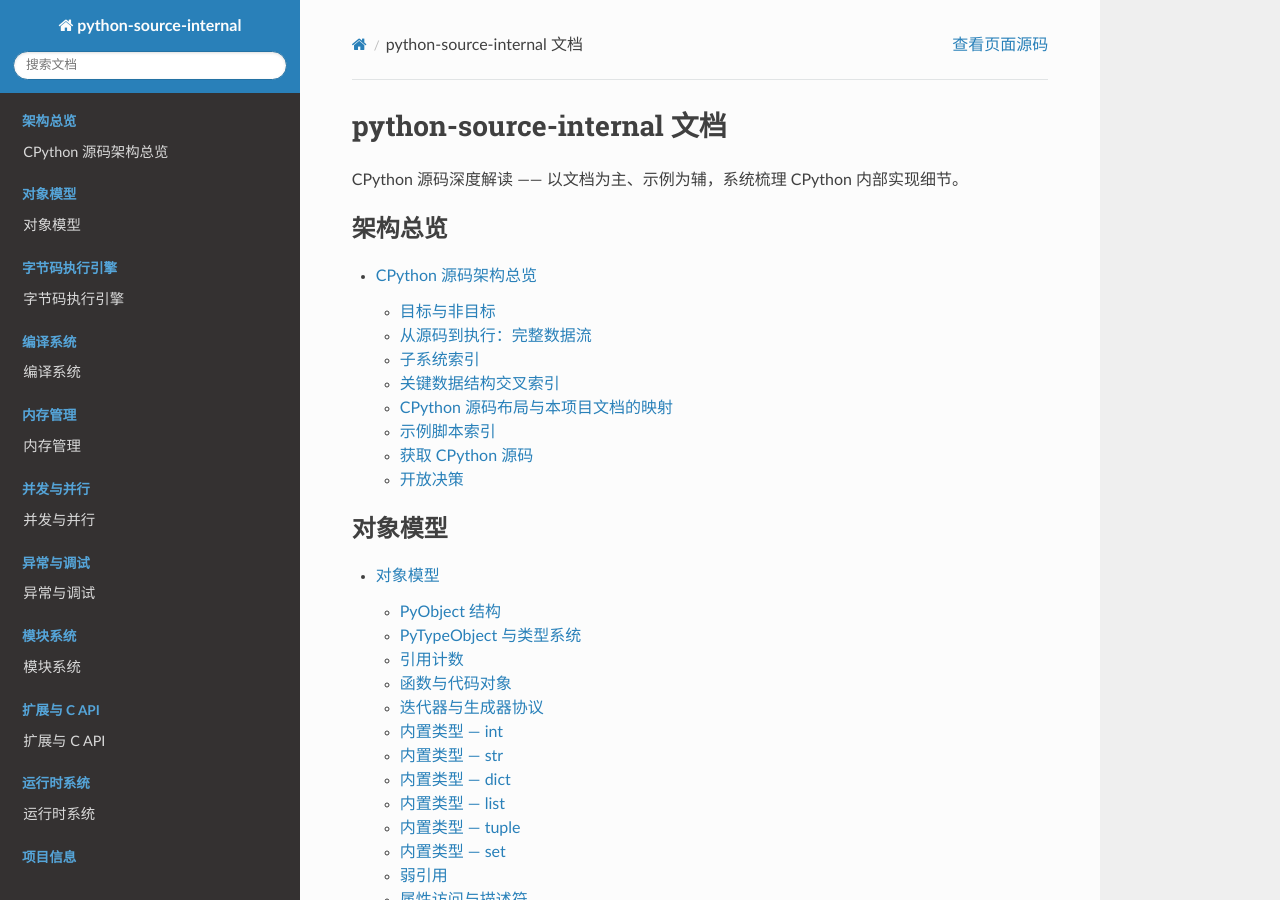
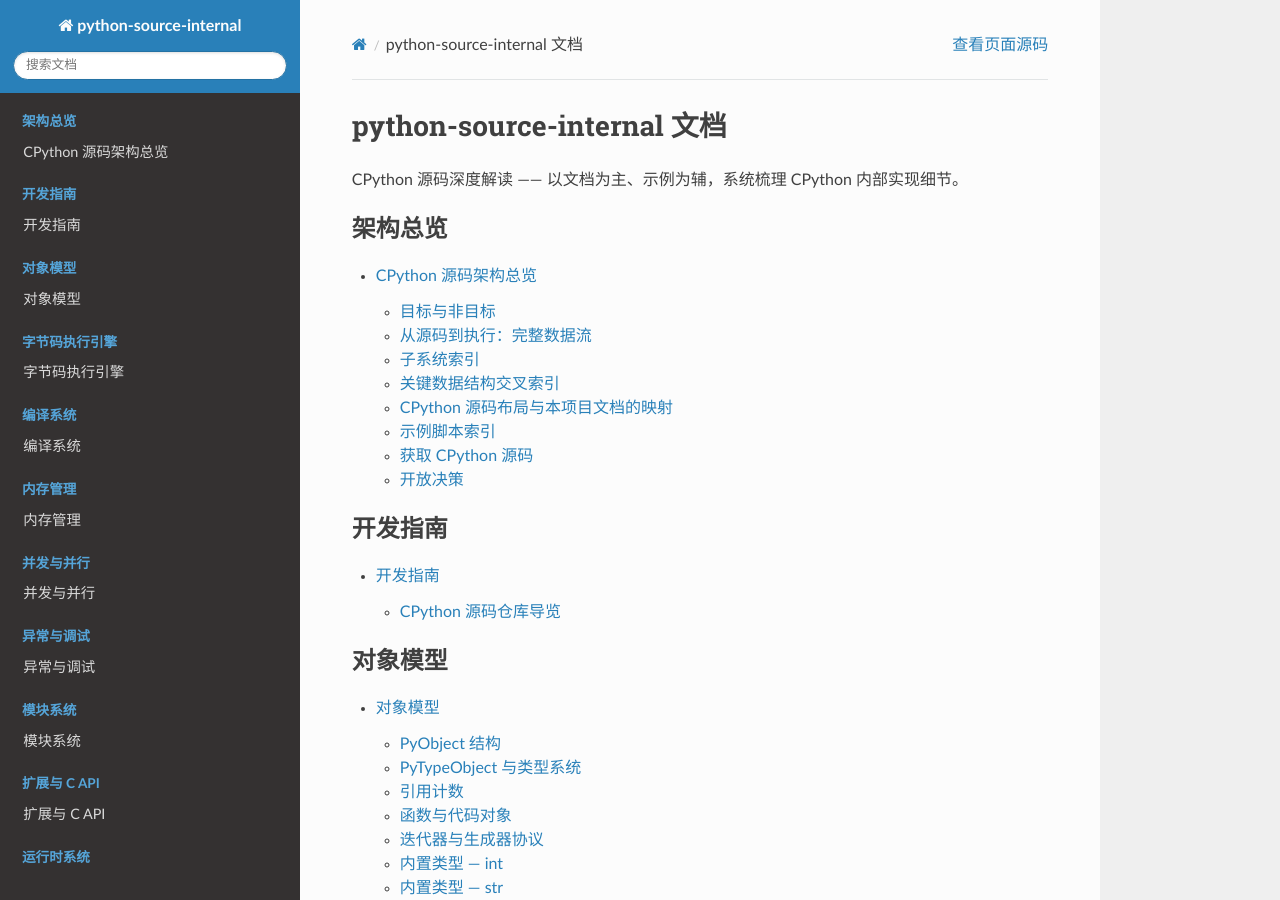
Before and after one commit to noisystreet/python_source_internal, a Sphinx documentation site: the page built from docs/index.rst, in a window 1280 px wide and 900 px high. Built offline with Sphinx 7.4.7 and the Read the Docs theme 3.1.0, drawn with Linux system fonts in a browser that asks for light colours; some of the changed lines change nothing that is shown.

Commit message:
feat: 新增"CPython 源码仓库导览" — 实操导航章节
新增 docs/guide/cpython-repo.rst + docs/guide/index.rst，覆盖：
- 仓库目录结构（Include/Objects/Python/Parser/Modules 等）
- 关键文件索引（20+ 入口文件）
- 构建系统与 configure 选项（--with-pydebug / --disable-gil / PGO）
- 如何根据错误/特性反推源码位置
- 调试与诊断（gdb、PYTHONDEVMODE、PYTHONMALLOC）
- 测试套件使用
- .py → .pyc → 执行 完整链路

docs/index.rst 新增"开发指南" toctree，与 ARCHITECTURE 互补。

```diff
--- /dev/null
+++ b/docs/guide/cpython-repo.rst
@@ -0,0 +1,294 @@
+CPython 源码仓库导览 — 布局、构建与导航
+=================================================
+
+本文是 CPython 源码仓库的**实操导览**，面向第一次打开 CPython 源码树的开发者。
+上一节 :doc:`ARCHITECTURE` 讲述了运行时架构，这一节关注仓库本身——文件在哪、
+怎么构建、怎么找代码、怎么调试。
+
+.. mermaid::
+
+    flowchart TD
+        subgraph Repo["cpython/ 仓库顶层"]
+            Include["Include/<br/>C 头文件"]
+            Objects["Objects/<br/>内置对象实现"]
+            Python["Python/<br/>执行引擎 & 编译器"]
+            Parser["Parser/<br/>词法 & 语法分析"]
+            Modules["Modules/<br/>内置 C 扩展"]
+            Lib["Lib/<br/>标准库 (.py)"]
+            Programs["Programs/<br/>入口函数"]
+            Doc["Doc/<br/>官方文档 (.rst)"-m]
+        end
+
+第一问：仓库目录结构
+--------------------
+
+CPython 仓库的顶层目录（排除 `Doc/`、`Tools/` 等辅助目录）：
+
+.. list-table::
+   :header-rows: 1
+
+   * - 目录
+     - 本项目的文档映射
+     - 说明
+   * - ``Include/``
+     - :doc:`objects/index`
+     - C 头文件。``object.h``（PyObject）、``cpython/``（内部 API）
+   * - ``Objects/``
+     - :doc:`objects/index`
+     - 内置对象的 C 实现。``object.c``、``longobject.c``、``dictobject.c`` 等
+   * - ``Python/``
+     - :doc:`ceval/index`, :doc:`compiler/compiler`
+     - 解释器核心。``ceval.c``（执行引擎）、``compile.c``（编译器）
+   * - ``Parser/``
+     - :doc:`compiler/tokenizer`, :doc:`compiler/parser`
+     - 词法分析器（``lexer/``）和 PEG 语法分析器（``pegen.c``）
+   * - ``Modules/``
+     - :doc:`modules/index`
+     - 内置 C 扩展模块。``_sqlite``、``_ssl``、``_json`` 等
+   * - ``Lib/``
+     - 不在本项目范围内
+     - Python 标准库。``os.py``、``json/``、``asyncio/`` 等
+   * - ``Programs/``
+     - :doc:`runtime/lifecycle`
+     - 入口函数。``python.c``（``main()``）
+   * - ``Mac/``, ``PC/``
+     - 不覆盖
+     - 平台特定代码（macOS、Windows）
+
+关键文件索引：
+
+.. list-table::
+   :header-rows: 1
+
+   * - 文件
+     - 作用
+   * - ``Include/object.h``
+     - PyObject / PyVarObject 定义，引用计数宏
+   * - ``Include/cpython/code.h``
+     - PyCodeObject 结构（字节码 + 异常表）
+   * - ``Objects/object.c``
+     - PyObject 基础操作（类型分配、INCREF/DECREF）
+   * - ``Objects/typeobject.c``
+     - PyTypeObject 实现（MRO、描述符、属性访问）
+   * - ``Python/ceval.c``
+     - Tier 1 + Tier 2 解释循环
+   * - ``Python/compile.c``
+     - AST → 字节码
+   * - ``Python/pylifecycle.c``
+     - 解释器初始化和终结
+   * - ``Python/ceval_gil.c``
+     - GIL 的 take / drop 实现
+   * - ``Python/gc.c``
+     - 分代垃圾回收
+   * - ``Parser/pegen.c``
+     - PEG 解析器入口
+
+第二问：构建系统
+------------------
+
+CPython 使用 **autoconf + make** 构建系统。核心命令：
+
+.. code-block:: bash
+
+    # 标准构建
+    ./configure --with-pydebug    # 调试构建（推荐用于开发）
+    make -j$(nproc)
+
+    # 特殊构建
+    ./configure --disable-gil     # 自由线程（无 GIL）实验
+    ./configure --enable-optimizations  # PGO 优化（慢，适合发布）
+
+    # 运行
+    ./python                     # 使用刚构建的解释器
+
+重要的 `configure` 选项：
+
+.. list-table::
+   :header-rows: 1
+
+   * - 选项
+     - 用途
+   * - ``--with-pydebug``
+     - 启用断言、额外检查、``--with-pydebug`` 构建
+   * - ``--disable-gil``
+     - 自由线程（实验性，3.13+）
+   * - ``--enable-optimizations``
+     - PGO + LTO 优化（构建慢 2-3 倍）
+   * - ``--with-valgrind``
+     - Valgrind 支持，检测内存泄漏
+   * - ``--with-address-sanitizer``
+     - AddressSanitizer 支持
+
+构建产物：
+
+.. code-block:: text
+
+    cpython/
+    ├── python               # 解释器可执行文件
+    ├── libpython3.14d.a     # 静态库（调试构建）
+    ├── Modules/
+    │   └── *.cpython-314d-*.so  # C 扩展 .so
+    └── build/
+        └── lib.linux-*-3.14d/   # 编译中间文件
+
+第三问：如何找到正确的代码文件
+------------------------------
+
+根据你观察到的 Python 行为反推源码文件：
+
+**情形 1：看到错误消息**
+
+.. code-block:: text
+
+    TypeError: can only concatenate str (not "int") to str
+
+→ ``Objects/unicodeobject.c`` 中搜索 ``can only concatenate``
+
+**情形 2：关心某个内置类型的操作**
+
+.. code-block:: text
+
+    list.append(x)     → Objects/listobject.c → list_append()
+    dict["key"]        → Objects/dictobject.c → PyDict_GetItem()
+    "hello".upper()    → Objects/unicodeobject.c → unicode_upper()
+
+**情形 3：关心语法或编译行为**
+
+.. code-block:: text
+
+    import foo          → Python/import.c → builtin___import__()
+    def f(): ...        → Python/symtable.c → 符号表分析
+    try: ... except:    → Python/compile.c → compiler_try_except()
+
+**情形 4：关心运行时行为**
+
+.. code-block:: text
+
+    线程切换            → Python/ceval_gil.c → take_gil() / drop_gil()
+    内存分配            → Objects/obmalloc.c → PyObject_Malloc()
+    垃圾回收            → Python/gc.c → gc_collect_main()
+
+第四问：调试与诊断
+------------------
+
+**调试构建**
+
+``--with-pydebug`` 会启用：
+
+- 所有断言（``assert``）
+- 引用计数调试（追踪未释放的对象）
+- ``sys.gettotalrefcount()`` 函数
+- 额外的运行时检查
+
+**运行时环境变量**
+
+.. list-table::
+   :header-rows: 1
+
+   * - 变量
+     - 作用
+   * - ``PYTHONDEVMODE=1``
+     - 开发模式：启用断言、默认警告
+   * - ``PYTHONMALLOC=debug``
+     - 调试内存分配器（检测缓冲溢出）
+   * - ``PYTHONASYNCIODEBUG=1``
+     - asyncio 调试
+   * - ``PYTHONTRACEMALLOC=10``
+     - 追踪内存分配来源
+
+**GDB 调试**
+
+.. code-block:: bash
+
+    gdb --args ./python script.py
+
+    # 常用断点
+    (gdb) b PyObject_Malloc     # 内存分配
+    (gdb) b _PyEval_EvalFrameDefault  # 字节码执行开头
+    (gdb) b take_gil            # GIL 获取
+    (gdb) b drop_gil            # GIL 释放
+    (gdb) b gc_collect_main     # GC 触发
+
+    # Python 级别的 GDB 命令
+    (gdb) py-bt                 # 打印 Python traceback
+    (gdb) py-list               # 查看当前 Python 行
+    (gdb) py-print varname      # 打印 Python 变量
+
+第五问：测试套件
+------------------
+
+.. code-block:: bash
+
+    # 运行全部测试
+    ./python -m test
+
+    # 运行单个测试文件
+    ./python -m test test_list   # Lib/test/test_list.py
+
+    # 运行单个测试用例
+    ./python -m test test_list -m TestList.test_append
+
+    # 测试 C 扩展模块
+    ./python -m test test_capi
+
+    # 性能测试
+    ./python -m test.bench
+
+.. note::
+
+   CPython 的测试套件非常庞大（数千个测试文件）。开发时通常只运行相关的单文件测试，
+   最后提交前再跑全局测试。
+
+第六问：.pyc 编译流程速查
+--------------------------
+
+从 ``.py`` 到执行的完整文件流动：
+
+.. mermaid::
+
+    flowchart LR
+        py["source.py"] -->|"第一次导入"| parser["Parser/pegen.c<br/>PEG 解析"]
+        parser --> ast["AST (Python-ast.c)"]
+        ast --> symtable["Python/symtable.c<br/>符号表"]
+        symtable --> compiler["Python/compile.c<br/>编译器"]
+        compiler --> pyc["__pycache__/source.cpython-314.pyc"]
+        pyc -->|"后续导入"| load["Python/marshal.c<br/>反序列化"]
+        load --> code["PyCodeObject"]
+        code --> ceval["Python/ceval.c<br/>执行"]
+
+    py -->|"直接运行"| compile["builtins.compile()"]
+    compile --> code
+
+通过示例脚本验证
+----------------
+
+本仓库的配套示例脚本覆盖了大多数子系统，可以通过冒烟测试一次性验证：
+
+.. code-block:: bash
+
+    make test      # 运行 41 个示例脚本
+    make lint      # 代码检查
+    make docs      # 构建 HTML 文档
+
+运行 :file:`examples/hello_pyobject.py` 是最简单的入门示例。
+
+小结
+----
+
+.. list-table::
+   :header-rows: 1
+
+   * - 问题
+     - 答案
+   * - 核心目录有哪些？
+     - Include/（头文件）、Objects/（对象实现）、Python/（引擎）、Parser/（解析器）
+   * - 怎么构建？
+     - ``./configure --with-pydebug && make -j``
+   * - 怎么找代码入口？
+     - 根据错误消息反向搜索，或按类型/操作名查找
+   * - 怎么调试？
+     - ``--with-pydebug`` + ``gdb`` + ``PYTHONDEVMODE``
+   * - 怎么运行测试？
+     - ``./python -m test test_xxx``
+   * - .py 到执行的完整链路？
+     - Parser → AST → 符号表 → 编译器 → .pyc → ceval
--- /dev/null
+++ b/docs/guide/index.rst
@@ -0,0 +1,7 @@
+开发指南
+========
+
+.. toctree::
+   :maxdepth: 2
+
+   CPython 源码仓库导览 <cpython-repo>
--- a/docs/index.rst
+++ b/docs/index.rst
@@ -8,6 +8,12 @@
    :caption: 架构总览
 
    ARCHITECTURE
+
+.. toctree::
+   :maxdepth: 2
+   :caption: 开发指南
+
+   guide/index
 
 .. toctree::
    :maxdepth: 2
```
